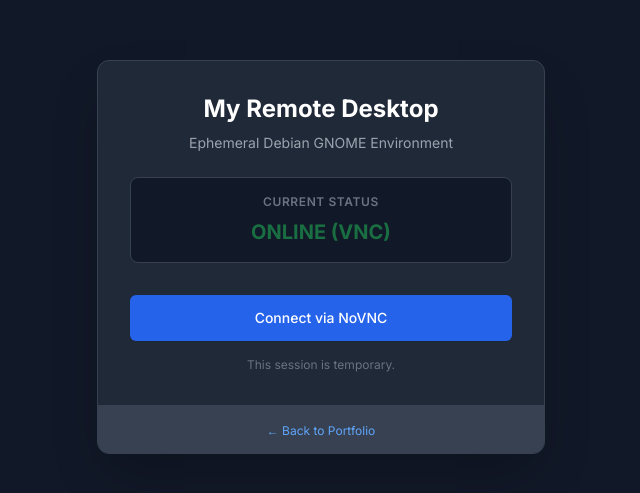
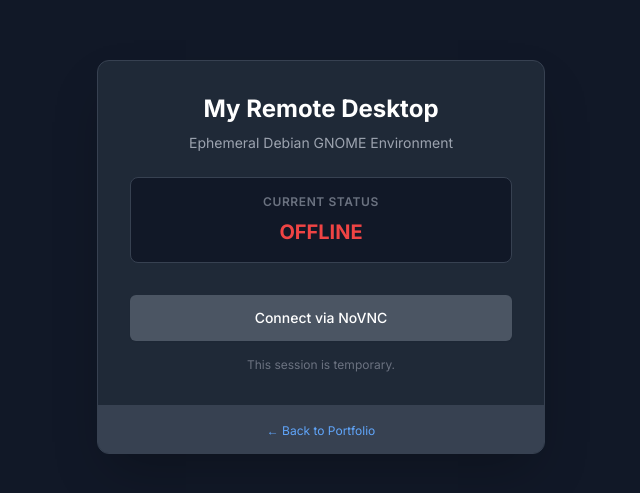
Before and after one commit to nagamuslim/nagamuslim.github.io, a plain HTML site: page project/desktop/index.html in a window 1280 px wide. Shown: the part 143-636 px from the top of the page, without its empty margins (319-959 px from the left). Drawn offline with nearby package versions, Linux system fonts and the light colour scheme.

Commit message:
Update desktop status: OFFLINE

```diff
--- a/project/desktop/index.html
+++ b/project/desktop/index.html
@@ -25,14 +25,14 @@
                 <p class="text-xs text-gray-500 uppercase tracking-wider font-semibold mb-2">Current Status</p>
 
                 <!-- MAGIC_STATUS_START -->
-<p class="text-xl font-bold text-green-500 animate-pulse">ONLINE (VNC)</p>
+<p class="text-xl font-bold text-red-500">OFFLINE</p>
 <!-- MAGIC_STATUS_END -->
 
             </div>
 
             <!-- BUTTON SECTION -->
             <!-- MAGIC_HREF_START -->
-<a href="https://picked-toll-suffered-paintings.trycloudflare.com/vnc.html?password=debian&autoconnect=true" target="_blank" class="w-full flex justify-center py-3 px-4 border border-transparent rounded-md shadow-sm text-sm font-medium text-white bg-blue-600 hover:bg-blue-700 transition-colors duration-200">Connect via NoVNC</a>
+<a href="#" target="_blank" class="w-full flex justify-center py-3 px-4 border border-transparent rounded-md shadow-sm text-sm font-medium text-white bg-gray-600 cursor-not-allowed pointer-events-none transition-colors duration-200">Connect via NoVNC</a>
 <!-- MAGIC_HREF_END -->
 
             <p class="mt-4 text-xs text-gray-500">
@@ -46,4 +46,4 @@
     </div>
 
 </body>
-<!-- UPDATED: Sun Nov 15 20:02:12 UTC 2026 -->
+</html>
```
